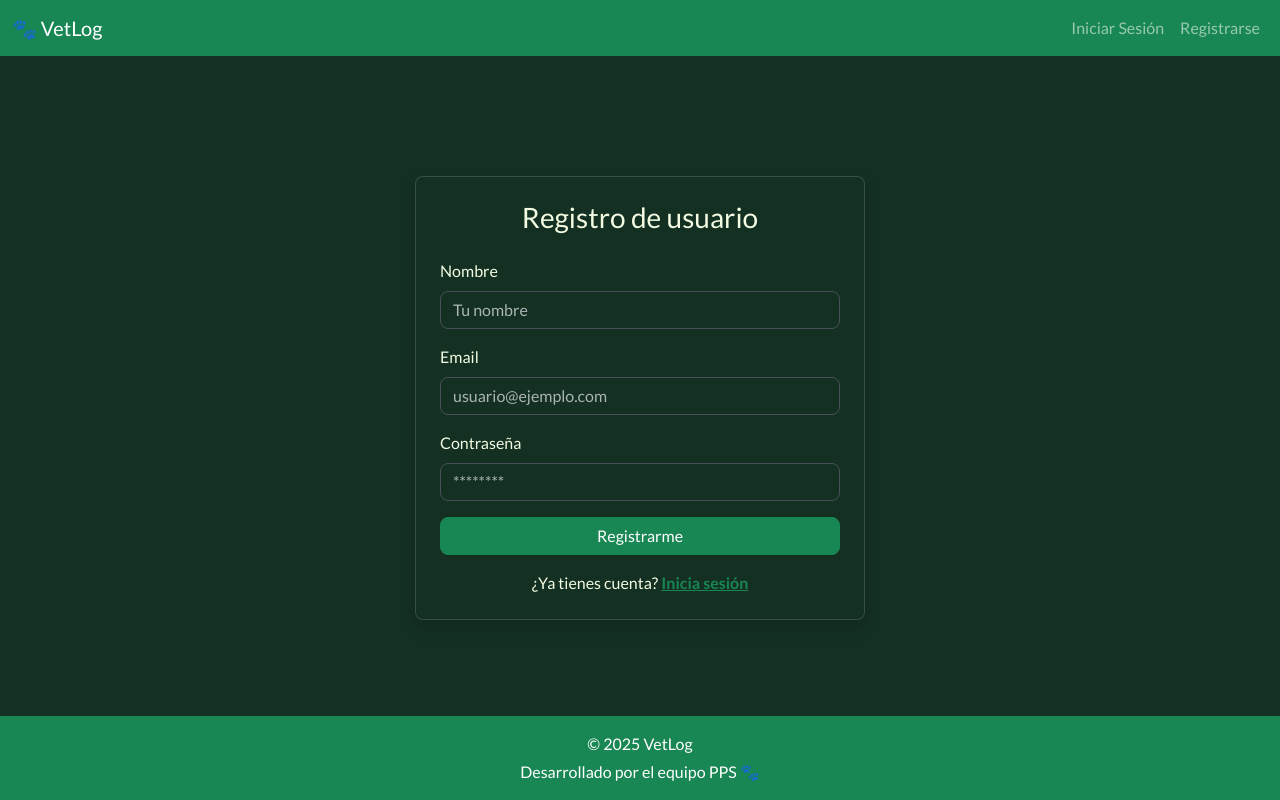
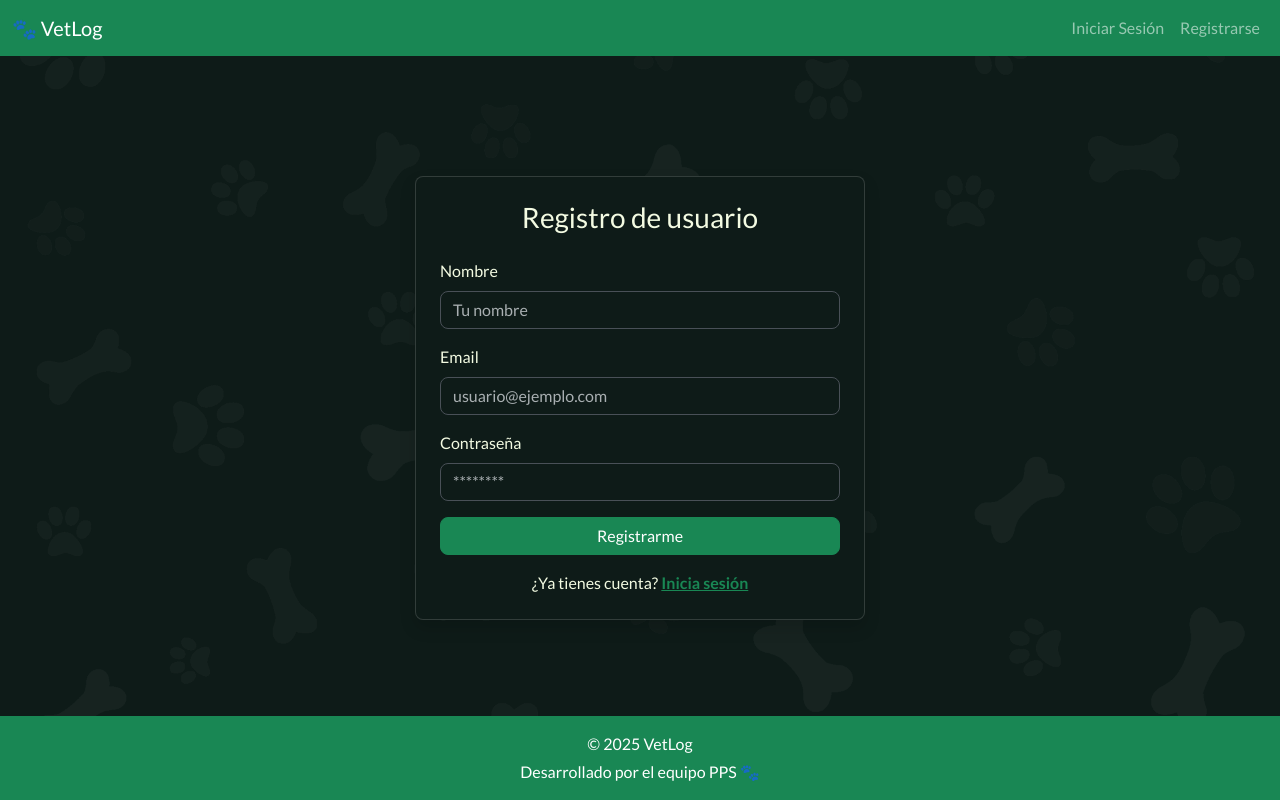
Before and after one commit to Walteriba/PPS, a Flask app: page /register in a window 1280 px wide. Run offline with Flask 3, Linux system fonts and the light colour scheme.

Commit message:
Se agrega fondo al body

```diff
--- a/static/global.css
+++ b/static/global.css
@@ -44,7 +44,7 @@
 /* TEMA OSCURO */
 /* Se activa cuando el <html> o <body> tiene el atributo data-theme="dark" */
 [data-theme="dark"] {
-  --color-fondo: #133022;
+  --color-fondo: rgb(14, 27, 24);
   --color-fondo-secundario: #465869;
   --color-texto: #f3fbe2;
   --color-texto-enfasis: #ebd9b4;
--- a/static/style.css
+++ b/static/style.css
@@ -1,8 +1,25 @@
 @import url("global.css");
 
 body {
+  min-height: 100vh;
   display: flex;
   flex-direction: column;
+}
+
+body::after {
+  content: "";
+  position: fixed;
+  top: 0;
+  left: 0;
+  width: 100%;
+  height: 100%;
+  background-image: url("imgs/bg.png");
+  background-size: cover;
+  background-position: center;
+  background-repeat: no-repeat;
+  background-attachment: fixed;
+  opacity: 0.05;
+  z-index: -1;
 }
 
 h1 {
```
Also changed, not shown: static/imgs/bg.png (added).
